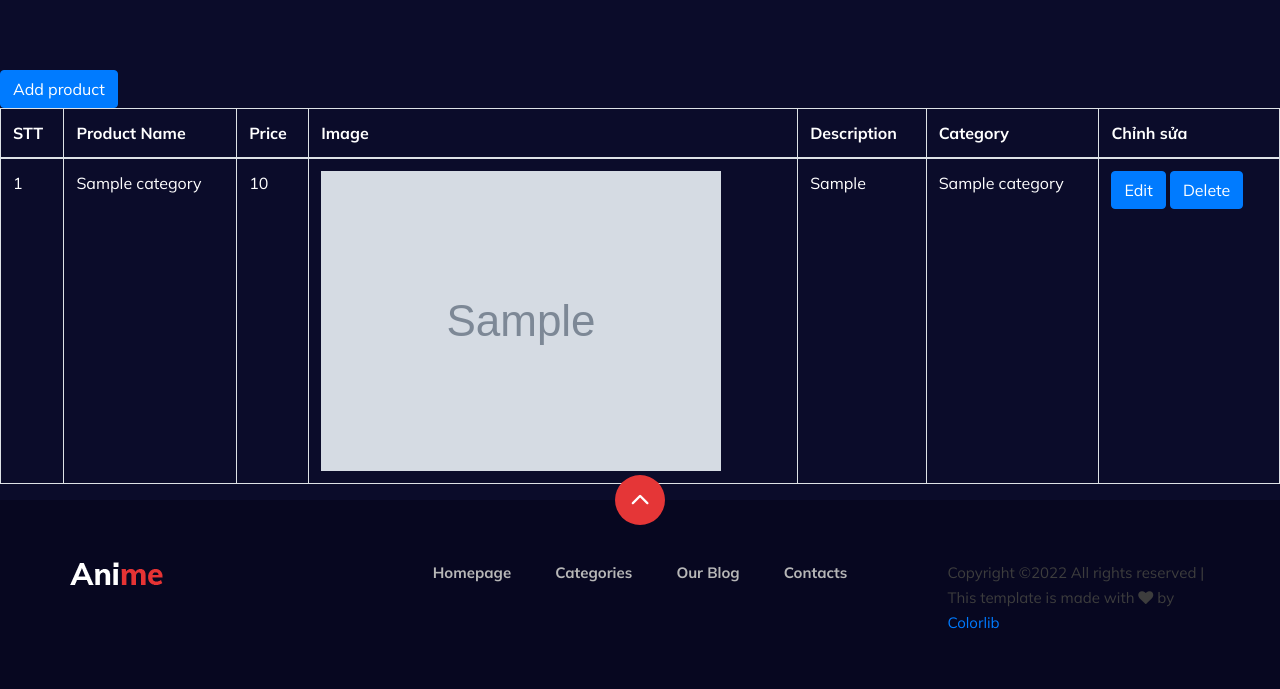
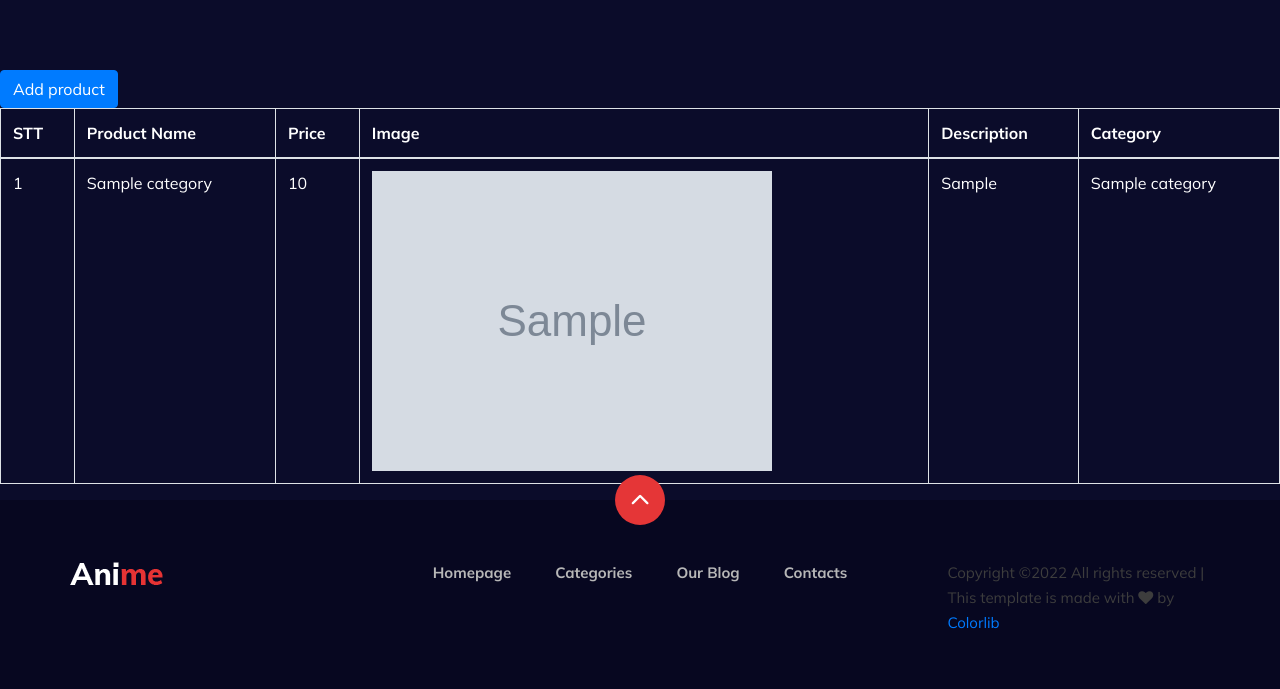
Before and after one commit to cuochi16/toyshop3, a PHP site: page /listproduct.php in a window 1280 px wide. Shown: the part 63-752 px from the top of the page. Run offline with PHP 8.4, Linux system fonts and the light colour scheme; tables that the repository leaves empty or names only in its code hold one stand-in row (values such as "Sample post"); grey boxes marked "Sample" are stand-in pictures.

Commit message:
Update listproduct.php

```diff
--- a/listproduct.php
+++ b/listproduct.php
@@ -161,7 +161,6 @@
                         <th>Image</th>
                         <th>Description</th>
                         <th>Category</th>
-                        <th>Chỉnh sửa</th>
                     </tr>
                 </thead>
                 <tbody>
@@ -185,27 +184,7 @@
                             <td><img src="img/<?php echo "$product_image" ?>" alt=""></td>
                             <td><?php echo "$product_des" ?></td>
 				<td><?php echo "$category_name" ?></td>
-                            <td>
-                               <a href="?id=<?php echo "$product_id" ?> " class="btn btn-primary edit"><span class="glyphicon glyphicon-edit"> </span> Edit</a>
-                               <a type"submit" name="delete" class="btn btn-primary delete"><span class="glyphicon glyphicon-edit"> </span> Delete</a>
-			 <?php
-                                    include ('connect.php');
-                                    if(isset($_GET['id']))
-                                    {
-					$id = $_GET["id"];
-                                        $sql = "DELETE FROM 'product' WHERE 'product_id' = $id";
-                                        $delete = mysqli_query($connect,$sql);
-                                        if($delete){
-					echo "delete Successfully
-					<script>alert('delete successfully');
-					window.open('product.php', '_self');</script>";
-                                        }
-                                        else{
-                                                echo "Error!";
-                                        }
-                                    }
-                					?>
-					    </td>
+
                         </tr>
 
 				<?php } ?>
```
